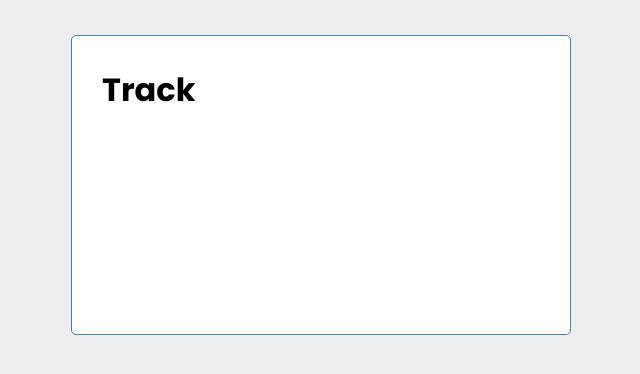
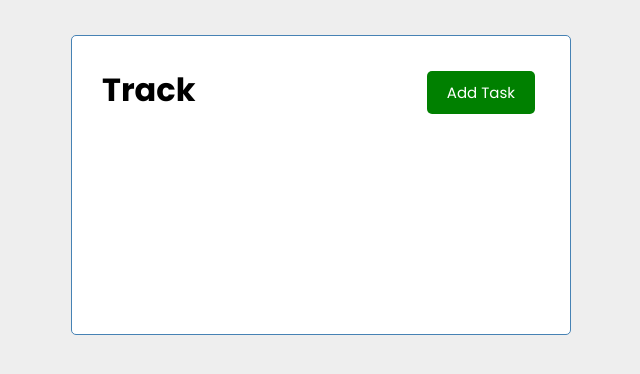
Before and after one commit to Mirjalol-Inomjonov/todo-list, a Vue app: page / in a window 1280 px wide. Shown: the top 374 px of the page, without its empty margins (319-959 px from the left). Built offline with nearby package versions, Linux system fonts and the light colour scheme.

Commit message:
add:example with props and button

```diff
--- a/src/components/Button.vue
+++ b/src/components/Button.vue
@@ -1,12 +1,25 @@
 <template>
   <div>
-    <a href="#">Button</a>
+    <button @click="onClick()" class="btn" :style="{ background: color }">{{ text }}</button>
   </div>
 </template>
 
 <script>
 export default {
   name: "Button",
+  props: {
+    text: String,
+    color: String,
+  },
+  data() {
+    return {};
+  },
+
+  methods: {
+    onClick(){
+      console.log('kbcdhj');
+    }
+  },
 };
 </script>
 
--- a/src/components/Header.vue
+++ b/src/components/Header.vue
@@ -3,14 +3,25 @@
     <h1>
       {{ title }}
     </h1>
+      <Button :text="text" :color="color"/>
   </header>
 </template>
 
 <script>
+import Button from "./Button.vue";
 export default {
+  components: { Button },
   name: "Header",
+
   props: {
     title: String,
+  },
+
+  data() {
+    return {
+      text: "Add Task",
+      color: "green",
+    };
   },
 };
 </script>
```
